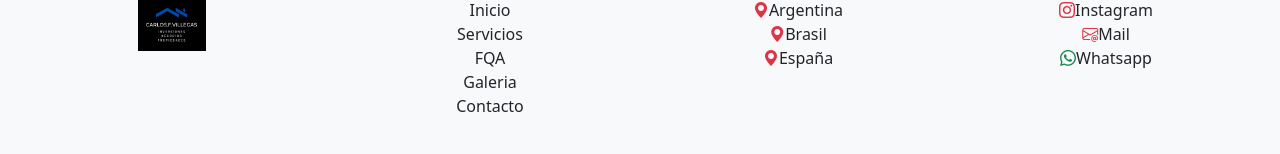
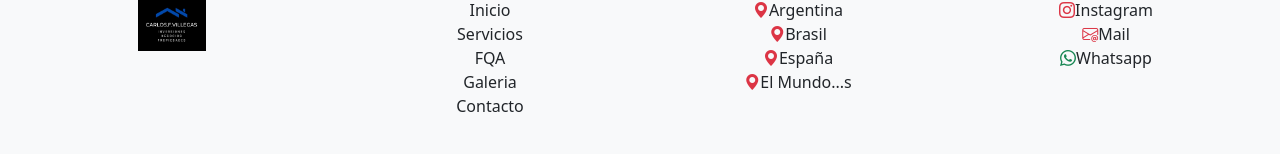
Before and after one commit to gonzalogg94/InmobiliariaCarlosVillegas, a React (Create React App) app: page / in a window 1280 px wide. Shown: the part 3639-3793 px from the top of the page. Built offline with nearby package versions, Linux system fonts and the light colour scheme.

Commit message:
finalice galeria

```diff
--- a/package.json
+++ b/package.json
@@ -13,6 +13,7 @@
     "react-bootstrap": "^2.7.2",
     "react-dom": "^18.2.0",
     "react-hook-form": "^7.43.7",
+    "react-router-dom": "^6.10.0",
     "react-scripts": "5.0.1",
     "sweetalert2": "^11.7.3",
     "web-vitals": "^2.1.4"
--- a/src/components/common/Footer.jsx
+++ b/src/components/common/Footer.jsx
@@ -41,6 +41,9 @@ const Footer = () => {
                 <li>
                   <i class="bi bi-geo-alt-fill text-danger"></i>España
                 </li>
+                <li>
+                  <i class="bi bi-geo-alt-fill text-danger"></i>El Mundo...s
+                </li>
               </ul>
             </Col>
             <Col lg={3} className="py-3">
```
Also changed, not shown: 1 other file (tests, documents, lock files or other folders).
